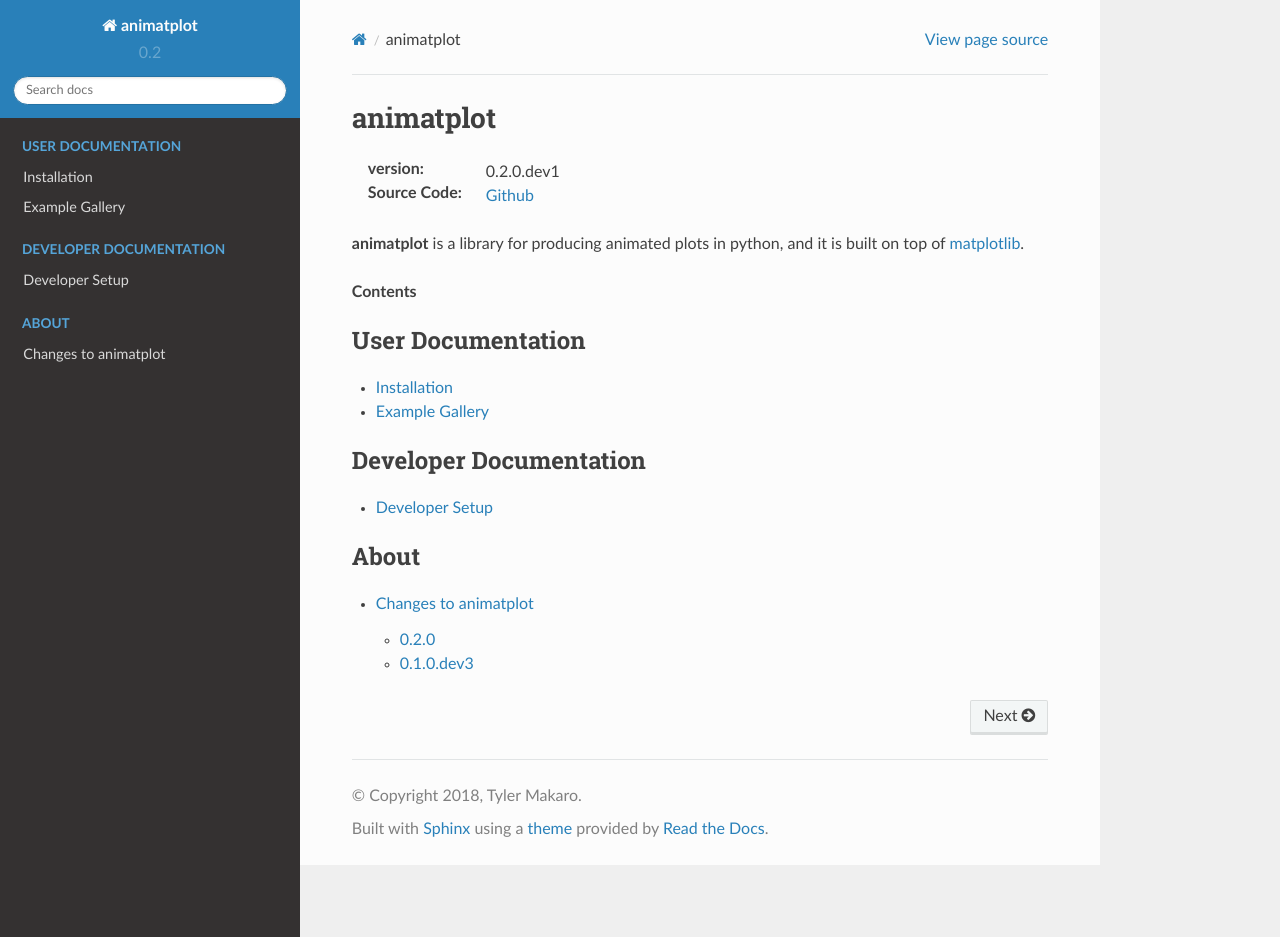
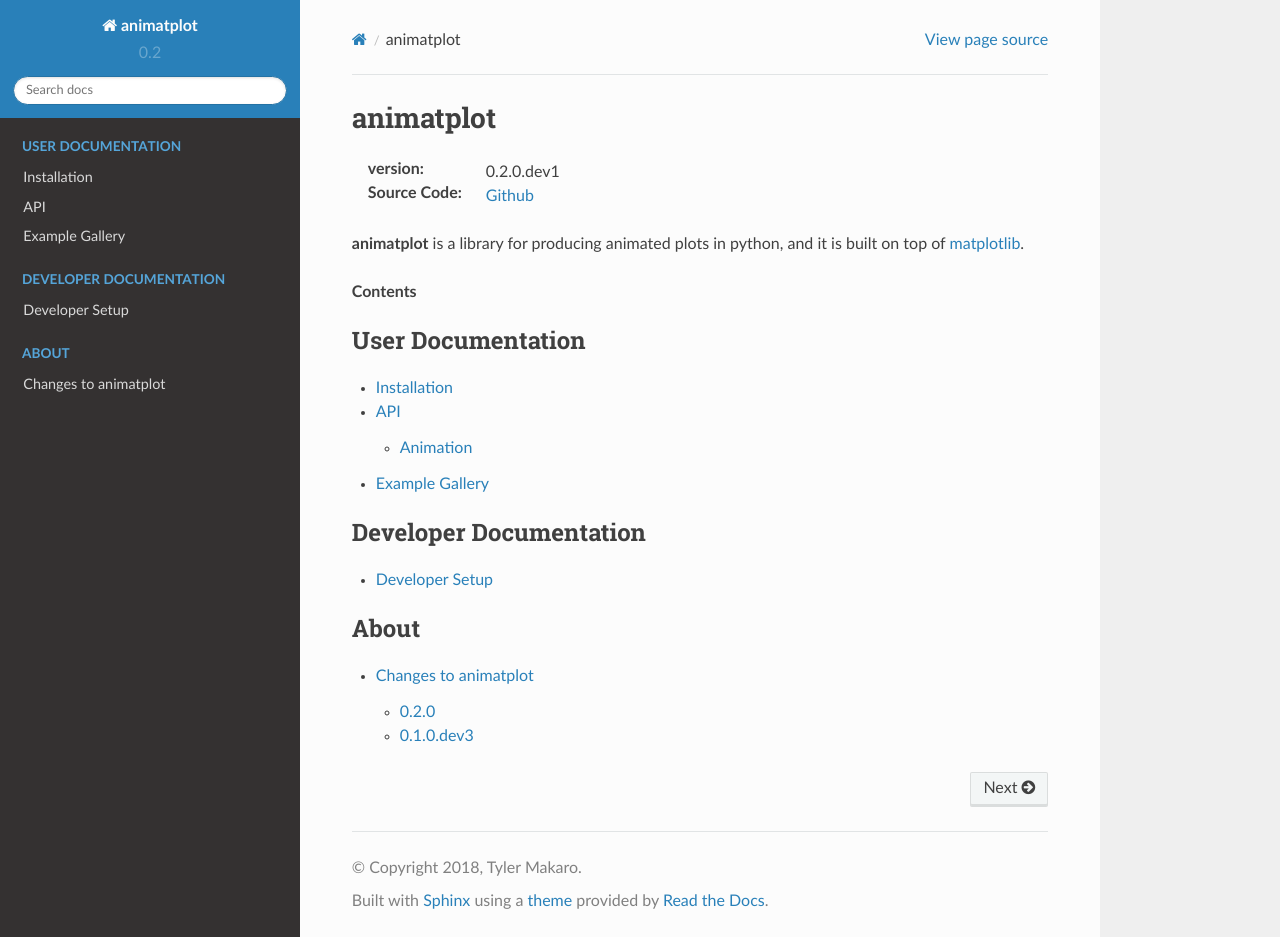
Before and after one commit to t-makaro/animatplot, a Sphinx documentation site: the page built from docs/source/index.rst, in a window 1280 px wide and 937 px high. Built offline with Sphinx 7.4.7 and the Read the Docs theme 2.0.0, drawn with Linux system fonts in a browser that asks for light colours.

Commit message:
document Animation

```diff
--- /dev/null
+++ b/docs/source/_templates/autosummary/class.rst
@@ -0,0 +1,32 @@
+{{ fullname | escape | underline}}
+
+.. currentmodule:: {{ module }}
+
+.. autoclass:: {{ objname }}
+
+  {% block methods %}
+  {% if methods %}
+  .. rubric:: Methods
+
+  .. autosummary::
+    :nosignatures:
+  {% for item in methods %}
+     ~{{ name }}.{{ item }}
+  {%- endfor %}
+  {% endif %}
+
+  {% for item in methods %}
+  .. automethod:: {{item}}
+  {%- endfor%}
+  {% endblock %}
+
+  {% block attributes %}
+  {% if attributes %}
+  .. rubric:: Attributes
+
+  .. autosummary::
+  {% for item in attributes %}
+    ~{{ name }}.{{ item }}
+  {%- endfor %}
+  {% endif %}
+  {% endblock %}
--- a/docs/source/conf.py
+++ b/docs/source/conf.py
@@ -46,6 +46,9 @@
 # ones.
 extensions = [
     'sphinx.ext.autodoc',
+    'sphinx.ext.autosummary',
+    'sphinx.ext.intersphinx',
+    'sphinx.ext.napoleon',
     'sphinx.ext.mathjax',
     'sphinx.ext.viewcode',
     'nbsphinx',
@@ -86,6 +89,8 @@
 # The name of the Pygments (syntax highlighting) style to use.
 pygments_style = 'sphinx'
 
+autosummary_generate = True
+intersphinx_mapping = {'matplotlib': ('https://matplotlib.org/', None)}
 
 # -- Options for HTML output -------------------------------------------------
 
--- a/docs/source/index.rst
+++ b/docs/source/index.rst
@@ -15,6 +15,7 @@
     :caption: User Documentation
 
     installation
+    api
     gallery
 
 .. toctree::
```
Also changed, not shown: docs/source/api.rst (added, +11 -0 lines), 1 other file.
